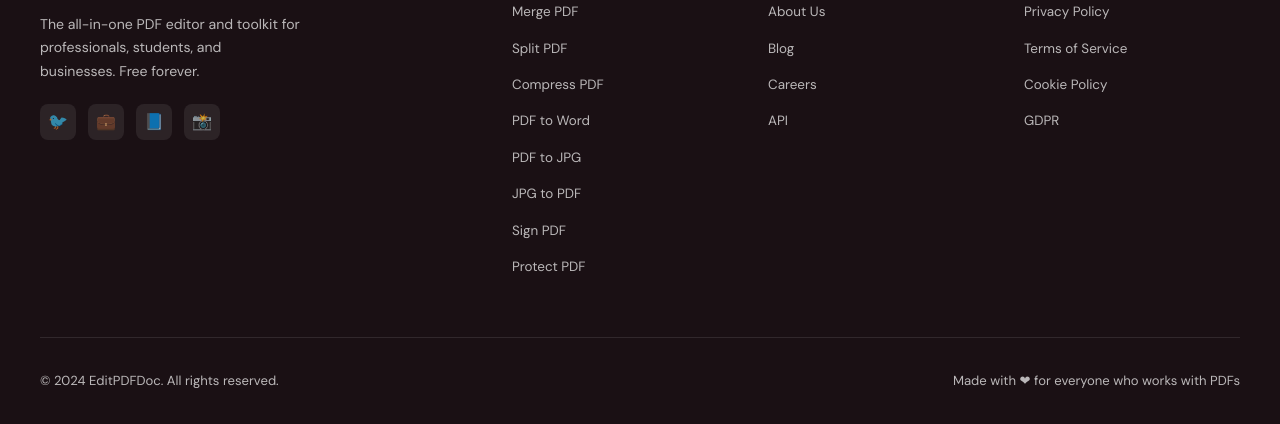
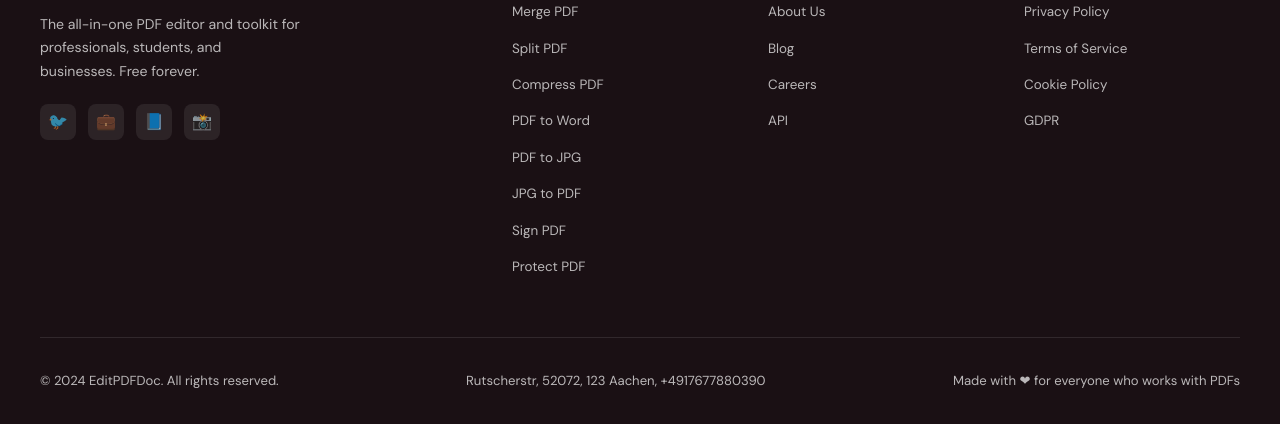
Before and after one commit to javed103/editpdfdoc, a website: page index.html in a window 1280 px wide. Shown: the part 5356-5780 px from the top of the page. Drawn offline with Linux system fonts and the light colour scheme.

Commit message:
Add contact information to footer

```diff
--- a/index.html
+++ b/index.html
@@ -481,6 +481,7 @@
     </div>
     <div class="footer-bottom">
       <span>© 2024 EditPDFDoc. All rights reserved.</span>
+      <span>Rutscherstr, 52072, 123 Aachen, +4917677880390</span>
       <span>Made with ❤ for everyone who works with PDFs</span>
     </div>
   </div>
```
